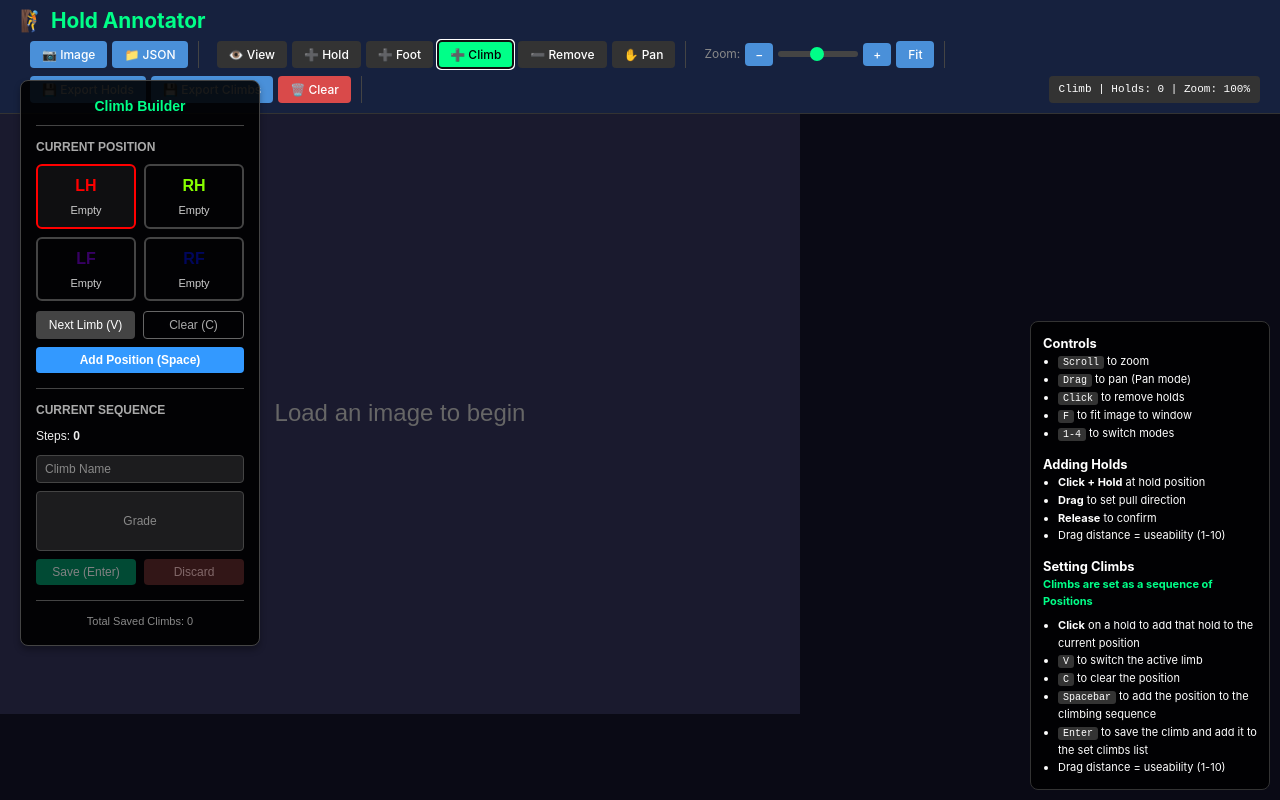
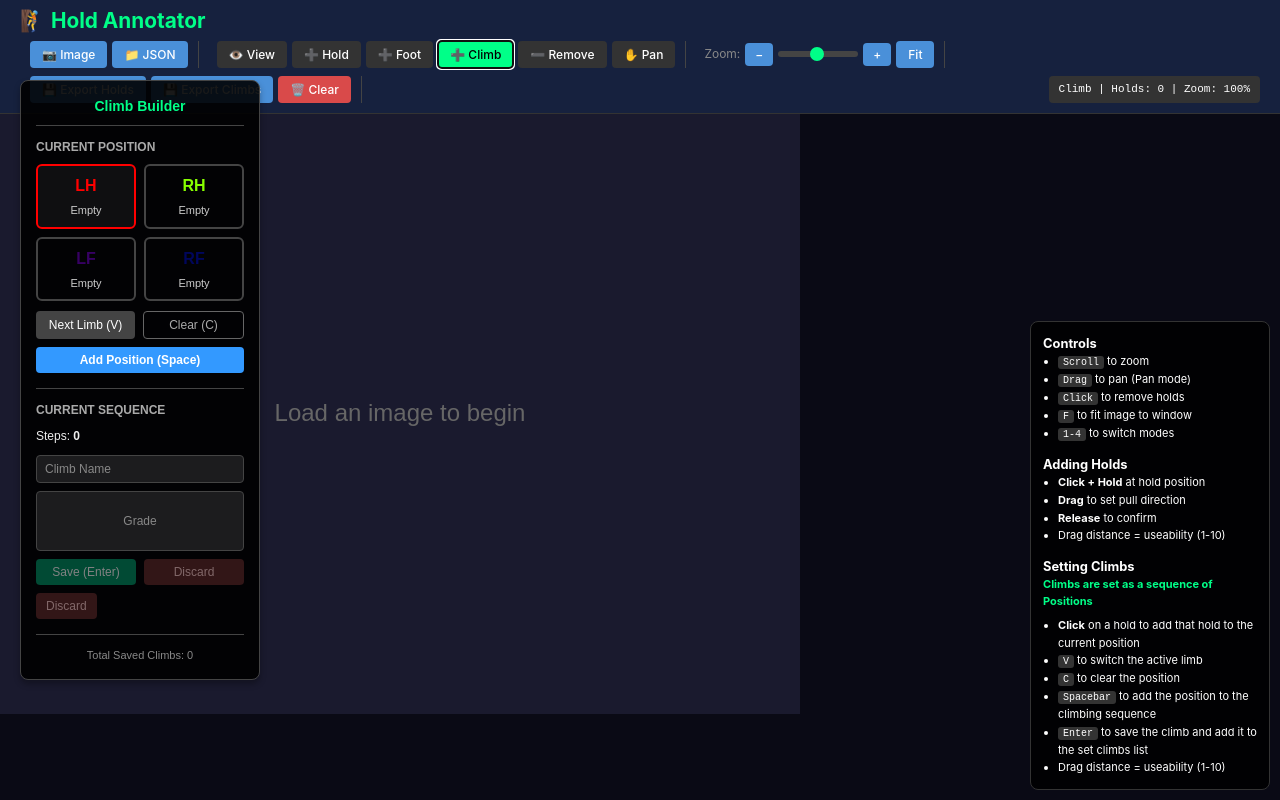
Before and after one commit to EvanMcCormick37/ml-homewall-climb-generator, a React (Vite) app in the folder feature-generation/: page / in a window 1280 px wide. Both pictures are taken after a click on the button "➕ Climb". Built offline with nearby package versions, Linux system fonts and the light colour scheme.

Commit message:
I feel like a living god

```diff
--- a/feature-generation/src/App.jsx
+++ b/feature-generation/src/App.jsx
@@ -40,6 +40,7 @@ function App() {
 
   const {
     climbs,
+    setClimbs,
     currentClimb,
     setCurrentClimb,
     position,
@@ -109,7 +110,7 @@ function App() {
     const url = URL.createObjectURL(blob);
     const a = document.createElement('a');
     a.href = url;
-    a.download = 'holds_annotated.json';
+    a.download = `${data.metadata?.wall_name??'wall'}-${data.metadata?.data_type??'stuff'}-${data.metadata?.exported??'time'}.json`;
     a.click();
     URL.revokeObjectURL(url);
   }, [exportHolds, exportClimbs]);
@@ -210,6 +211,7 @@ function App() {
         <ClimbsPanel
           useClimbParams={{
             climbs,
+            setClimbs,
             currentClimb,
             setCurrentClimb,
             position,
--- a/feature-generation/src/components/ClimbsPanel.jsx
+++ b/feature-generation/src/components/ClimbsPanel.jsx
@@ -7,6 +7,7 @@ export default function ClimbsPanel({
 }) {
   const {
     climbs,             // From useClimbs
+    setClimbs,
     currentClimb,       // From useClimbs
     setCurrentClimb,    // From useClimbs
     position,           // From useClimbs
@@ -36,6 +37,18 @@ export default function ClimbsPanel({
       resetPosition();
     }
   };
+
+  const handleDeleteAllClimbs = () => {
+    if (window.confirm("WARNING. This will delete all climbs you have created. MAKE SURE YOU EXPORT BEFORE DELETION")) {
+      if (window.confirm("SERIOUSLY. ARE YOU SURE YOU WANT TO DO THIS?")) {
+        setClimbs([]);
+        setCurrentClimb([]);
+        setClimbName('');
+        setClimbGrade('');
+        resetPosition();
+      }
+    }
+  }
 
   const handleResetPosition = () => {
     resetPosition();
@@ -131,6 +144,13 @@ export default function ClimbsPanel({
             Discard
           </button>
         </div>
+        <button
+            className="btn btn-danger"
+            onClick={handleDeleteAllClimbs}
+            disabled={currentClimb.length === 0}
+          >
+            Discard
+          </button>
       </div>
 
       <hr className="climbs-divider" />
--- a/feature-generation/src/hooks/useHoldAnnotator.js
+++ b/feature-generation/src/hooks/useHoldAnnotator.js
@@ -130,6 +130,7 @@ export function useHolds(imageDimensions) {
     return {
       metadata: {
         wall_name: "Sideways Wall",
+        data_type: "Holds",
         num_holds: sortedHolds.length,
         image_dimensions: [imageDimensions.width, imageDimensions.height],
         exported: new Date().toISOString()
@@ -234,23 +235,24 @@ export function useClimbs() {
     setCurrentClimb((prev)=>([...prev, { ...position }]));
     resetPosition();
   },[position]);
-  const addCurrentClimbToClimbs = useCallback((name, grade)=>{
+  const addCurrentClimbToClimbs = useCallback(()=>{
     setClimbs((prev)=>([...prev,{
-      name,
-      grade,
+      name: climbName,
+      grade: climbGrade,
       sequence: currentClimb
     }]));
     setCurrentClimb([]);
     setClimbName('');
     setClimbGrade('');
     resetPosition();
-  }, []);
+  }, [climbName, climbGrade, currentClimb]);
   const exportClimbs = useCallback(()=>{
     return {
       metadata: {
-        wall: "Sideways Wall",
+        wall_name: "Sideways Wall",
+        data_type: "Climb",
         num_climbs: climbs.length,
-        exported: new Date.toISOString()
+        exported: new Date().toISOString()
       },
       climbs: climbs
     };
@@ -258,6 +260,7 @@ export function useClimbs() {
 
   return {
     climbs,
+    setClimbs,
     currentClimb,
     setCurrentClimb,
     position,
```
